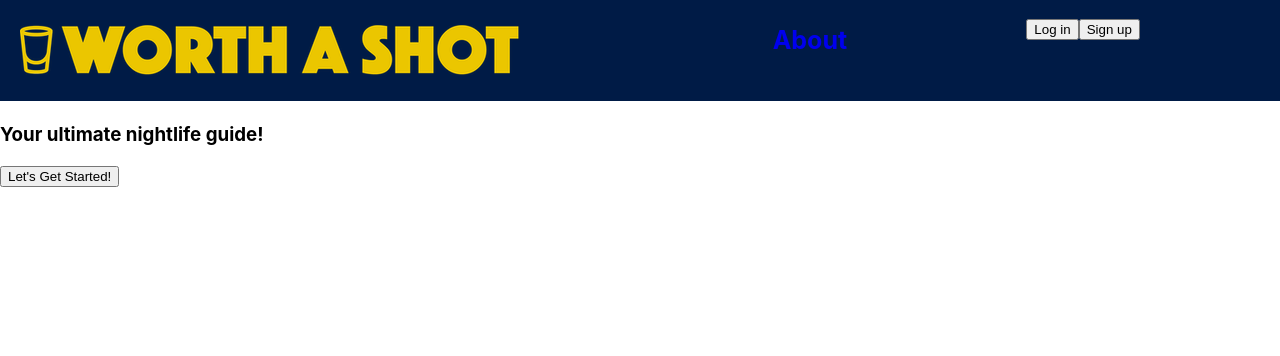
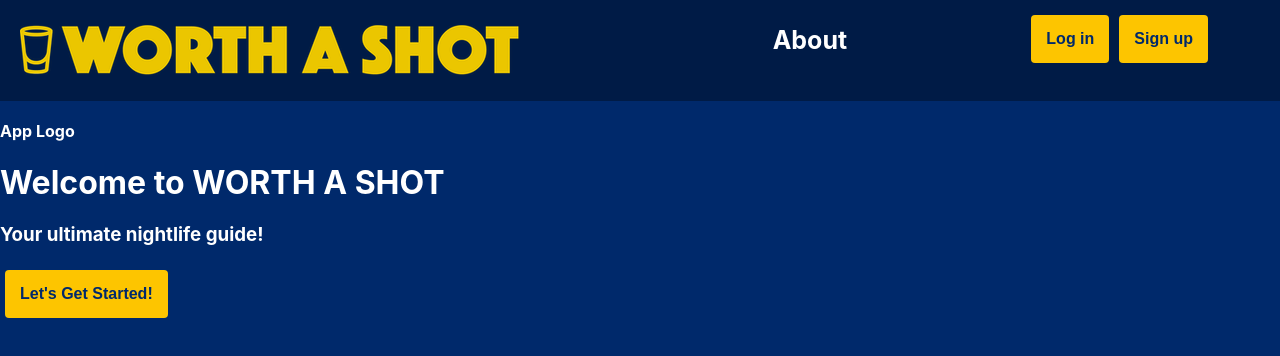
Before and after one commit to EmaleeSoto/capstone-worth-a-shot, a React (Create React App) app in the folder front-end/: page /landing in a window 1280 px wide. Shown: the top 356 px of the page. Built offline with nearby package versions, Linux system fonts and the light colour scheme; no server answers.

Commit message:
add link and button styling

```diff
--- a/front-end/src/App.css
+++ b/front-end/src/App.css
@@ -1,38 +1,35 @@
-.App {
-  text-align: center;
+body {
+  background-color: #00296b;
+  color: #ffffff;
+  padding-top: 100px;
 }
 
-.App-logo {
-  height: 40vmin;
-  pointer-events: none;
+a {
+  color: #ffffff;
 }
 
-@media (prefers-reduced-motion: no-preference) {
-  .App-logo {
-    animation: App-logo-spin infinite 20s linear;
-  }
+a:hover {
+  color: #fdc500;
 }
 
-.App-header {
-  background-color: #282c34;
-  min-height: 100vh;
-  display: flex;
-  flex-direction: column;
-  align-items: center;
-  justify-content: center;
-  font-size: calc(10px + 2vmin);
-  color: white;
+/* Button colors */
+
+button {
+  background-color: #fdc500;
+  border: none;
+  color: #00296b;
+  font-weight: bold;
+  padding: 15px 15px;
+  text-align: center;
+  text-decoration: none;
+  display: inline-block;
+  font-size: 16px;
+  margin: 5px;
+  cursor: pointer;
+  border-radius: 4px;
 }
 
-.App-link {
-  color: #61dafb;
+button:hover {
+  background-color: #e7e7e7;
+  color: black;
 }
-
-@keyframes App-logo-spin {
-  from {
-    transform: rotate(0deg);
-  }
-  to {
-    transform: rotate(360deg);
-  }
-}
```
